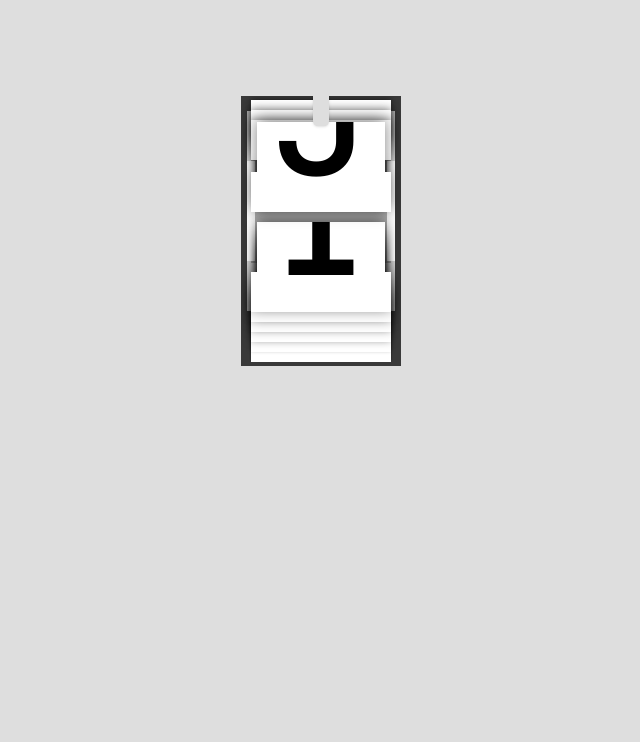
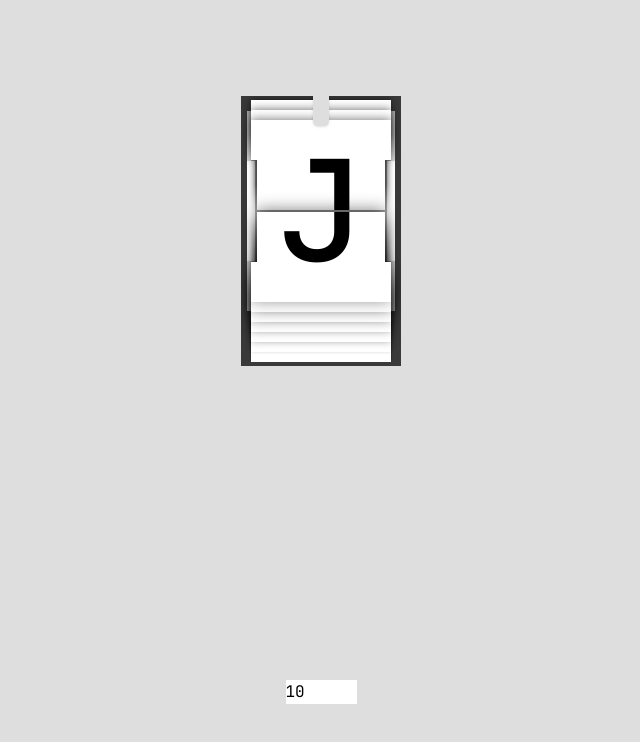
Before and after one commit to alfjrl/flip-board, a Next.js app: page / in a window 1280 px wide. Shown: the top 742 px of the page, without its empty margins (319-959 px from the left). Built offline with nearby package versions, Linux system fonts and the light colour scheme.

Commit message:
update FlipComponent

```diff
--- a/app/globals.css
+++ b/app/globals.css
@@ -107,10 +107,12 @@ body {
   top: 176px;
 }
 
-.order-2.back-page {
-  animation: flip-bottom 0.5s ease-in;
+.order-3.back-page {
+  animation: flip-bottom 0.2s ease-in;
   transform: rotateX(180deg);
   transform-origin: center 91px;
+
+  top: 24px;
 }
 
 @keyframes flip-bottom {
@@ -122,22 +124,17 @@ body {
   }
 }
 
-.order-2 {
-  transition: transform 0.5s ease-in-out;
-  transform-origin: center 91px;
-}
-
-.order-2.flipping {
-  transform: rotateX(-180deg);
-}
-
-.order-3 {
-  transition: transform 0.5s ease-in-out;
-  transform-origin: center top;
-}
-
-.order-3.flipping {
-  transform: rotateX(0deg);
+.order-0,
+.order-1,
+.order-2,
+.order-3,
+.order-4,
+.order-5,
+.order-6,
+.order-7,
+.order-8,
+.order-9 {
+  transition: all 0.2s ease;
 }
 
 .flip-deco-t {
--- a/components/FlipComponent.js
+++ b/components/FlipComponent.js
@@ -4,6 +4,13 @@ import { useState, useCallback } from "react";
 import FlipPages from "./FlipPages";
 
 export default function FlipComponent() {
+  const [targetNumber, setTargetNumber] = useState(10);
+
+  const handleTargetChange = (event) => {
+    const newTarget = parseInt(event.target.value, 10);
+    setTargetNumber(isNaN(newTarget) ? 0 : newTarget);
+  };
+
   return (
     <>
       <div className="flip-base w-[160px] h-[270px] bg-[#393939] relative overflow-hidden">
@@ -12,7 +19,17 @@ export default function FlipComponent() {
         <div className="flip-deco-r absolute w-[8px] h-[100px] bg-white right-[6px] top-[65px]"></div>
         <div className="flip-deco-l absolute w-[8px] h-[100px] bg-white left-[6px] top-[65px]"></div>
         <div className="flip-deco-t absolute w-4 h-[30px] bg-[#dedede] rounded-bl-[5px] rounded-br-[5px] shadow top-0 left-[72px]" />
-        <FlipPages targetNumber={10} />
+        <FlipPages targetNumber={targetNumber} />
+      </div>
+      <div className="mt-4">
+        <input
+          type="number"
+          id="targetNumber"
+          min="0"
+          max="63"
+          value={targetNumber}
+          onChange={handleTargetChange}
+        />
       </div>
     </>
   );
--- a/components/FlipPage.js
+++ b/components/FlipPage.js
@@ -1,4 +1,6 @@
 "use client";
+
+import { useState, useEffect } from "react";
 
 const characters = [
   "",
@@ -67,7 +69,30 @@ const characters = [
   "purple",
 ];
 
-export default function FlipPage({ isFlipped, front, back, order }) {
+export default function FlipPage({
+  isFlipped,
+  front,
+  back,
+  order,
+  delay = 150,
+}) {
+  const [displayedChar, setDisplayedChar] = useState(characters[front]);
+
+  useEffect(() => {
+    let timeoutId;
+    if (isFlipped) {
+      timeoutId = setTimeout(() => {
+        setDisplayedChar(characters[back]);
+      }, delay);
+    } else {
+      setDisplayedChar(characters[front]);
+    }
+
+    return () => {
+      if (timeoutId) clearTimeout(timeoutId);
+    };
+  }, [isFlipped, front, back, characters, delay]);
+
   return (
     <>
       <div
@@ -81,11 +106,11 @@ export default function FlipPage({ isFlipped, front, back, order }) {
             <div className="w-[128px] h-[50px] bg-white relative top-[0px] left-[6px]" />
           </div>
           <div
-            className={` w-full relative top-[-26px] text-[160px] font-medium text-center uppercase ${
+            className={`w-full relative top-[-14px] text-[140px] font-medium text-center uppercase ${
               isFlipped ? "back-page" : "front-page"
             }`}
           >
-            {isFlipped ? characters[back] : characters[front]}
+            {displayedChar}
           </div>
         </div>
       </div>
--- a/components/FlipPages.js
+++ b/components/FlipPages.js
@@ -3,9 +3,10 @@ import { useState, useCallback, useRef, useEffect } from "react";
 import FlipPage from "./FlipPage";
 
 export default function FlipPages({ targetNumber }) {
+  const [currentNumber, setCurrentNumber] = useState(0);
   const [pages, setPages] = useState(() => [
-    { id: 2, front: 1, back: 2, isFlipped: false },
-    { id: 1, front: 0, back: 1, isFlipped: false },
+    { id: 2, front: 0, back: 0, isFlipped: false },
+    { id: 1, front: 0, back: 0, isFlipped: false },
     { id: 0, front: 0, back: 0, isFlipped: false },
     ...Array(7)
       .fill(null)
@@ -21,8 +22,8 @@ export default function FlipPages({ targetNumber }) {
 
   const updatePages = useCallback(() => {
     setPages((prevPages) => {
-      const front = prevPages[0].back % 64;
-      const back = (prevPages[0].back + 1) % 64;
+      const front = prevPages[0].back;
+      const back = (front + 1) % 64;
       const newPages = [
         {
           id: nextId.current++,
@@ -36,13 +37,18 @@ export default function FlipPages({ targetNumber }) {
       ];
       const filteredPages = newPages.filter((_, index) => index !== 10);
 
-      // Check if the third page's front matches the target number
+      setCurrentNumber(filteredPages[2].front);
+
       if (filteredPages[2].front === targetNumber) {
         setIsTargetReached(true);
       }
 
       return filteredPages;
     });
+  }, [targetNumber]);
+
+  useEffect(() => {
+    setIsTargetReached(false);
   }, [targetNumber]);
 
   useEffect(() => {
```
